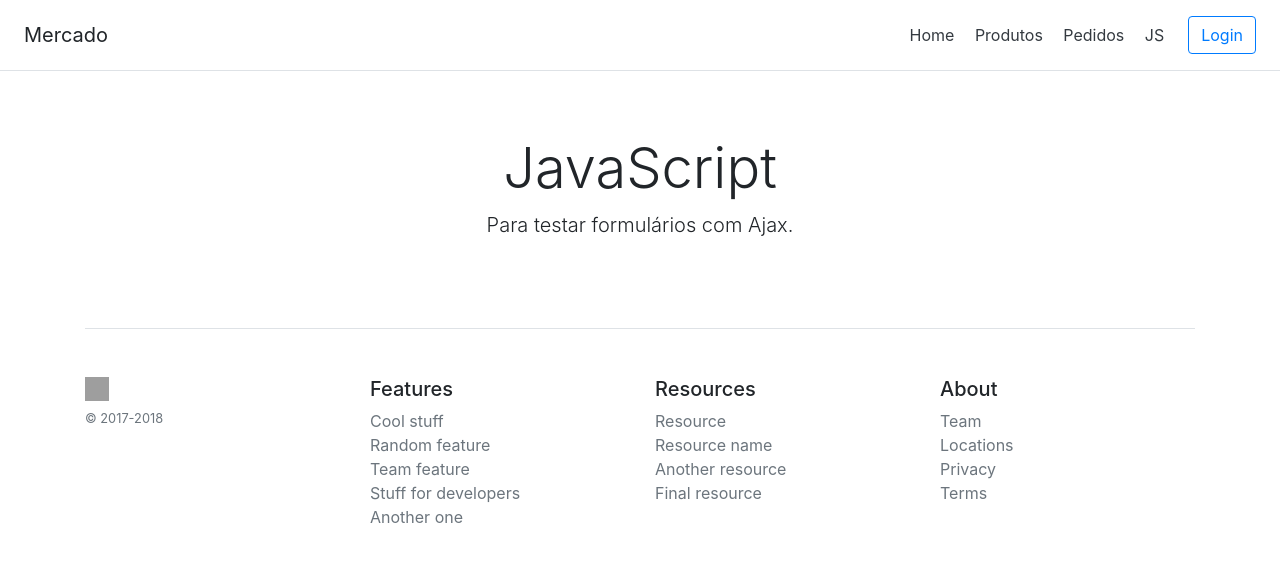
After one commit to guilehm/Mercado, a Django app: page /js/ in a window 1280 px wide. The commit adds this page. Shown: the top 562 px of the page. Run offline with Django 3.2, Linux system fonts and the light colour scheme; some libraries are stand-ins or nearby versions; grey boxes are pictures that could not be loaded.

Commit message:
JS Page created

```diff
--- /dev/null
+++ b/core/templates/core/JS.html
@@ -0,0 +1,9 @@
+{% extends 'core/base.html' %}
+
+
+{% block content %}
+    <div class="pricing-header px-3 py-3 pt-md-5 pb-md-4 mx-auto text-center">
+      <h1 class="display-4">JavaScript</h1>
+      <p class="lead">Para testar formulários com Ajax.</p>
+    </div>
+{% endblock %}
--- a/core/templates/core/base.html
+++ b/core/templates/core/base.html
@@ -23,6 +23,7 @@
         <a class="p-2 text-dark" href="{% url 'core:index' %}">Home</a>
         <a class="p-2 text-dark" href="{% url 'core:produtos' %}">Produtos</a>
         <a class="p-2 text-dark" href="{% url 'core:pedidos' %}">Pedidos</a>
+        <a class="p-2 text-dark" href="{% url 'core:js' %}">JS</a>
       </nav>
       {% if user.is_authenticated %}
       <a class="btn btn-outline-danger" href="{% url 'core:logout' %}">Logout</a>
--- a/core/urls.py
+++ b/core/urls.py
@@ -10,5 +10,6 @@ urlpatterns = [
     path('registro/', views.registro, name='registro'),
     path('produtos/', views.produtos, name='produtos'),
     path('pedidos/', views.pedidos, name='pedidos'),
+    path('js/', views.js, name='js'),
     path('venda/<int:venda_pk>/', views.venda, name='venda'),
 ]
--- a/core/views.py
+++ b/core/views.py
@@ -38,6 +38,8 @@ def venda(request, venda_pk):
     }
     return render(request, 'core/venda.html', context)
 
+def js(request):
+    return render(request, 'core/js.html')
 
 def pedidos(request):
     produtos = Produto.objects.all()
```
